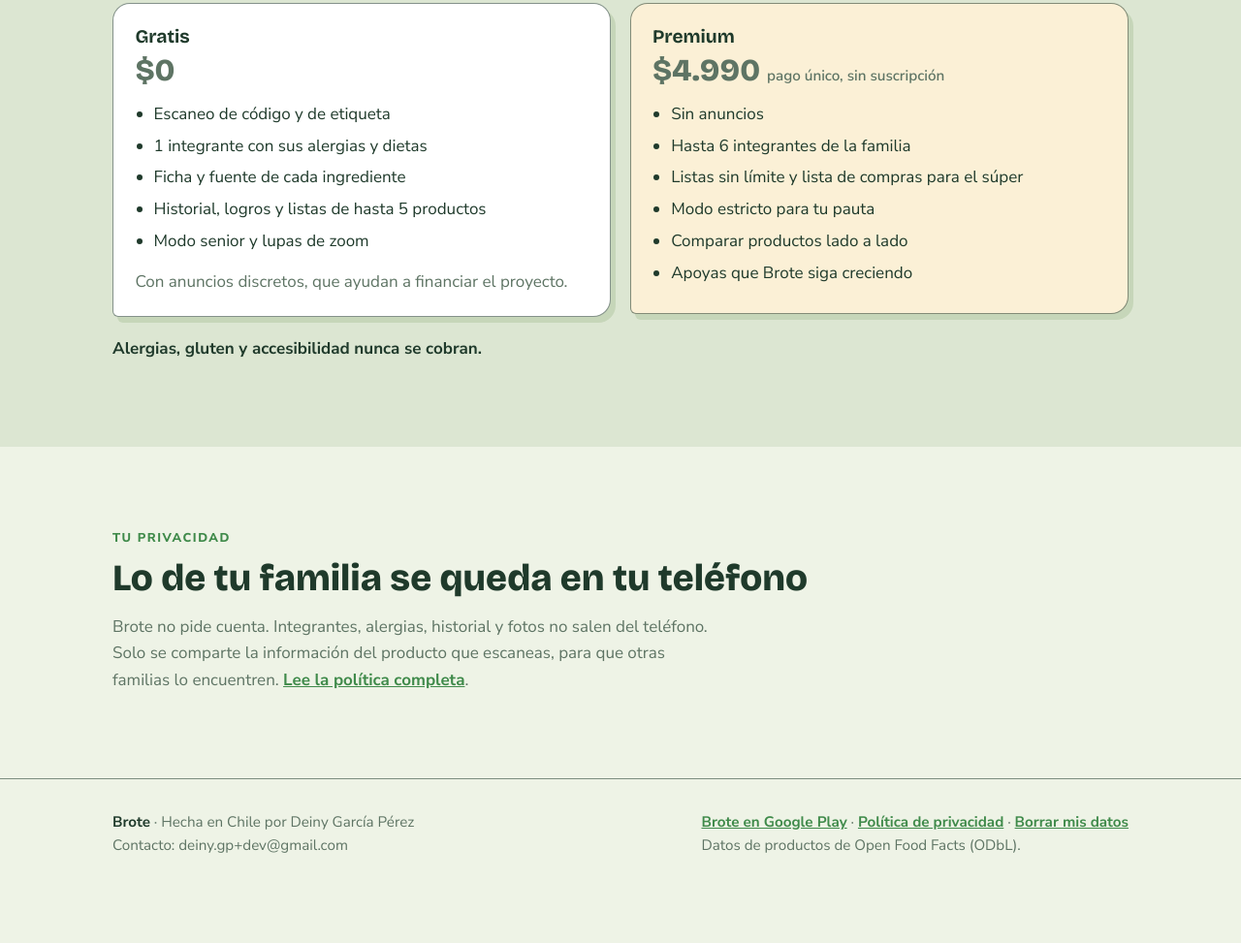
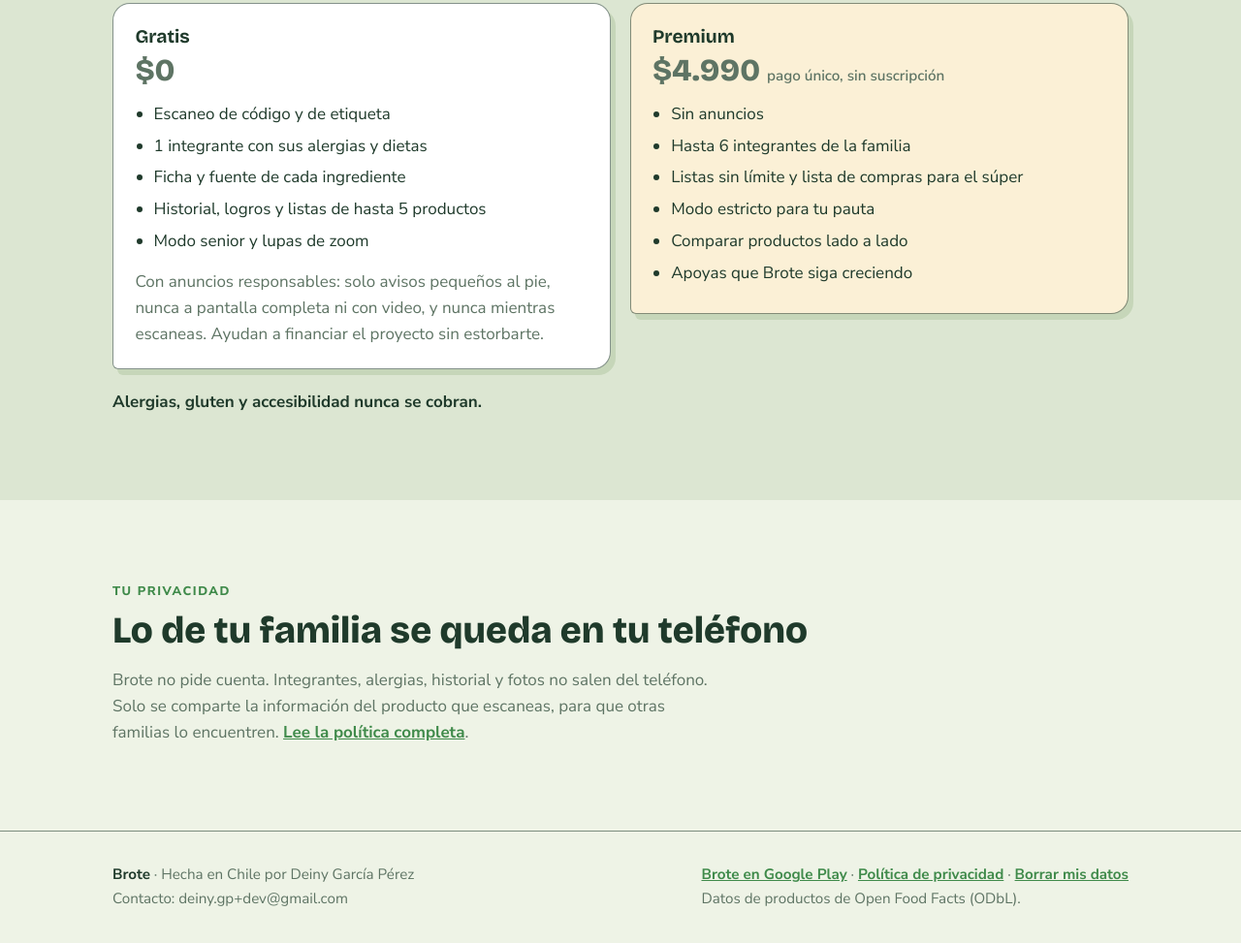
Before and after one commit to deinygp/brote-web, a plain HTML site: page index.html in a window 1280 px wide. Shown: the part 3089-4062 px from the top of the page at 97% size. Before the commit the page ends 4021 px from the top, so only its background shows below. Drawn offline with nearby package versions, Linux system fonts and the light colour scheme.

Commit message:
fix(web): explica anuncios responsables en la versión gratis

```diff
--- a/index.html
+++ b/index.html
@@ -274,7 +274,7 @@
           <li>Historial, logros y listas de hasta 5 productos</li>
           <li>Modo senior y lupas de zoom</li>
         </ul>
-        <p class="muted" style="margin-top:.9rem">Con anuncios discretos, que ayudan a financiar el proyecto.</p>
+        <p class="muted" style="margin-top:.9rem">Con anuncios responsables: solo avisos pequeños al pie, nunca a pantalla completa ni con video, y nunca mientras escaneas. Ayudan a financiar el proyecto sin estorbarte.</p>
       </div>
       <div class="card premium" data-r style="--d:0.00s">
         <h3>Premium</h3>
```
